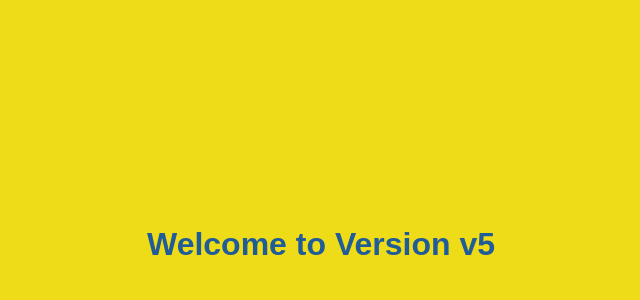
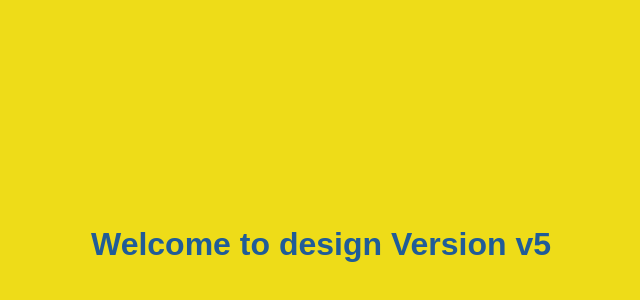
Before and after one commit to harshal-003/my-repo, a plain HTML site: page index.html in a window 1280 px wide. Shown: the part 30-330 px from the top of the page, without its empty margins (319-959 px from the left). Drawn offline with Linux system fonts and the light colour scheme.

Commit message:
chnage H1

```diff
--- a/index.html
+++ b/index.html
@@ -7,6 +7,6 @@
     <title>Simple Page</title>
   </head>
   <body>
-    <h1>Welcome to Version v5</h1>
+    <h1>Welcome to design Version v5</h1>
   </body>
 </html>
```
